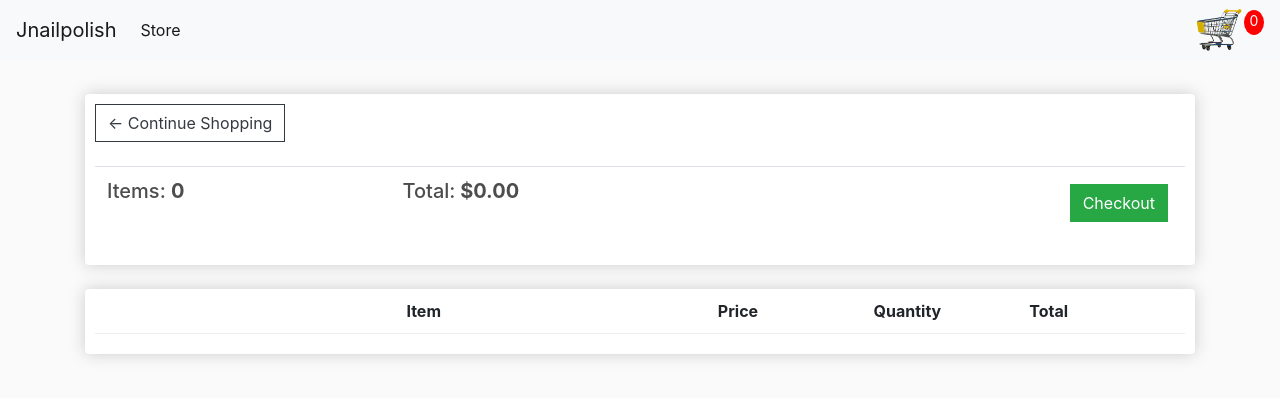
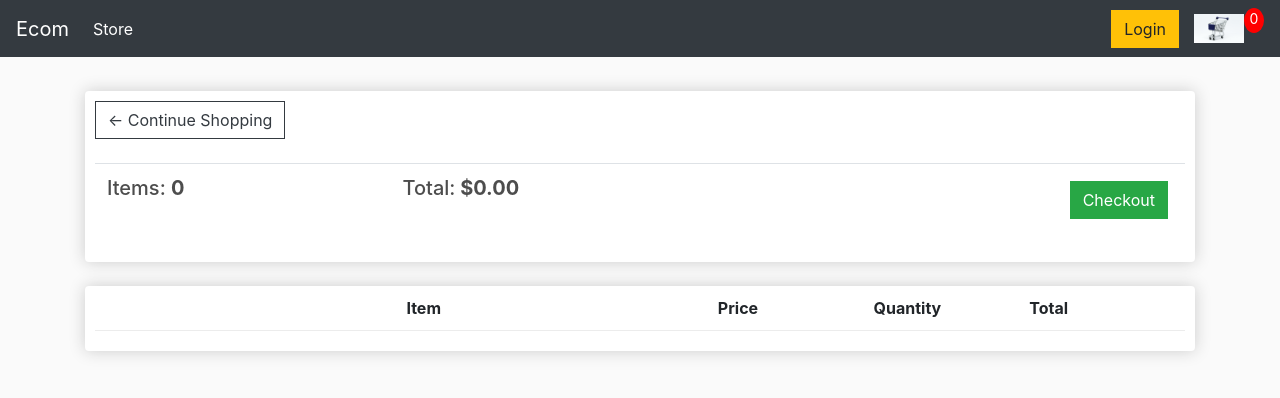
Before and after one commit to macharia63/Nailpolish, a Django app: page /cart/ in a window 1280 px wide. Shown: the top 398 px of the page. Run offline with Django 3.2, Linux system fonts and the light colour scheme; lists and menus that the app fills with data are empty; some libraries are stand-ins or nearby versions.

Commit message:
Deployment

```diff
--- a/store/templates/store/main.html
+++ b/store/templates/store/main.html
@@ -2,14 +2,15 @@
 {% load static %}
 <html>
 <head>
-	<title>Jnailpolish</title>
+	<title>Ecom</title>
 
 	<meta name="viewport" content="width=device-width, initial-scale=1, maximum-scale=1, minimum-scale=1" />
 
 	<link rel="stylesheet" href="https://stackpath.bootstrapcdn.com/bootstrap/4.4.1/css/bootstrap.min.css" integrity="sha384-Vkoo8x4CGsO3+Hhxv8T/Q5PaXtkKtu6ug5TOeNV6gBiFeWPGFN9MuhOf23Q9Ifjh" crossorigin="anonymous">
 
 	<link rel="stylesheet" type="text/css" href="{% static 'css/main.css' %}">
-    <script type="text/javascript">
+
+	<script type="text/javascript">
 		var user = '{{request.user}}'
 
 		function getToken(name) {
@@ -58,11 +59,12 @@
 		console.log('Cart:', cart)
 
 	</script>
+
 </head>
 <body>
 
-	<nav class="navbar navbar-expand-lg navbar-light bg-light">
-	  <a class="navbar-brand" href="{% url 'store' %}">Jnailpolish</a>
+	<nav class="navbar navbar-expand-lg navbar-dark bg-dark">
+	  <a class="navbar-brand" href="{% url 'store' %}">Ecom</a>
 	  <button class="navbar-toggler" type="button" data-toggle="collapse" data-target="#navbarSupportedContent" aria-controls="navbarSupportedContent" aria-expanded="false" aria-label="Toggle navigation">
 	    <span class="navbar-toggler-icon"></span>
 	  </button>
@@ -75,10 +77,10 @@
 
 	    </ul>
 	    <div class="form-inline my-2 my-lg-0">
-
+	     	<a href="#"class="btn btn-warning">Login</a>
 
 	     	<a href="{% url 'cart' %}">
-	    		<img  id="cart-icon" src="{% static 'images/cart.webp' %}">
+	    		<img  id="cart-icon" src="{% static 'images/cart.png' %}">
 	    	</a>
 	    	<p id="cart-total">{{cartItems}}</p>
 
@@ -86,18 +88,13 @@
 	  </div>
 	</nav>
 
-
-
      <div class="container">
             <br>
             {% block content %}
 
 
-          {% endblock content %}
+            {% endblock content %}
          </div>
-
-
-
 
 
 	<script src="https://code.jquery.com/jquery-3.4.1.slim.min.js" integrity="sha384-J6qa4849blE2+poT4WnyKhv5vZF5SrPo0iEjwBvKU7imGFAV0wwj1yYfoRSJoZ+n" crossorigin="anonymous"></script>
@@ -105,8 +102,7 @@
 	<script src="https://cdn.jsdelivr.net/npm/popper.js@1.16.0/dist/umd/popper.min.js" integrity="sha384-Q6E9RHvbIyZFJoft+2mJbHaEWldlvI9IOYy5n3zV9zzTtmI3UksdQRVvoxMfooAo" crossorigin="anonymous"></script>
 
 	<script src="https://stackpath.bootstrapcdn.com/bootstrap/4.4.1/js/bootstrap.min.js" integrity="sha384-wfSDF2E50Y2D1uUdj0O3uMBJnjuUD4Ih7YwaYd1iqfktj0Uod8GCExl3Og8ifwB6" crossorigin="anonymous"></script>
-    <script type="text/javascript" src="{% static 'js/cart.js' %}"></script>
 
-
+	<script type="text/javascript" src="{% static 'js/cart.js' %}"></script>
 </body>
 </html>
```
